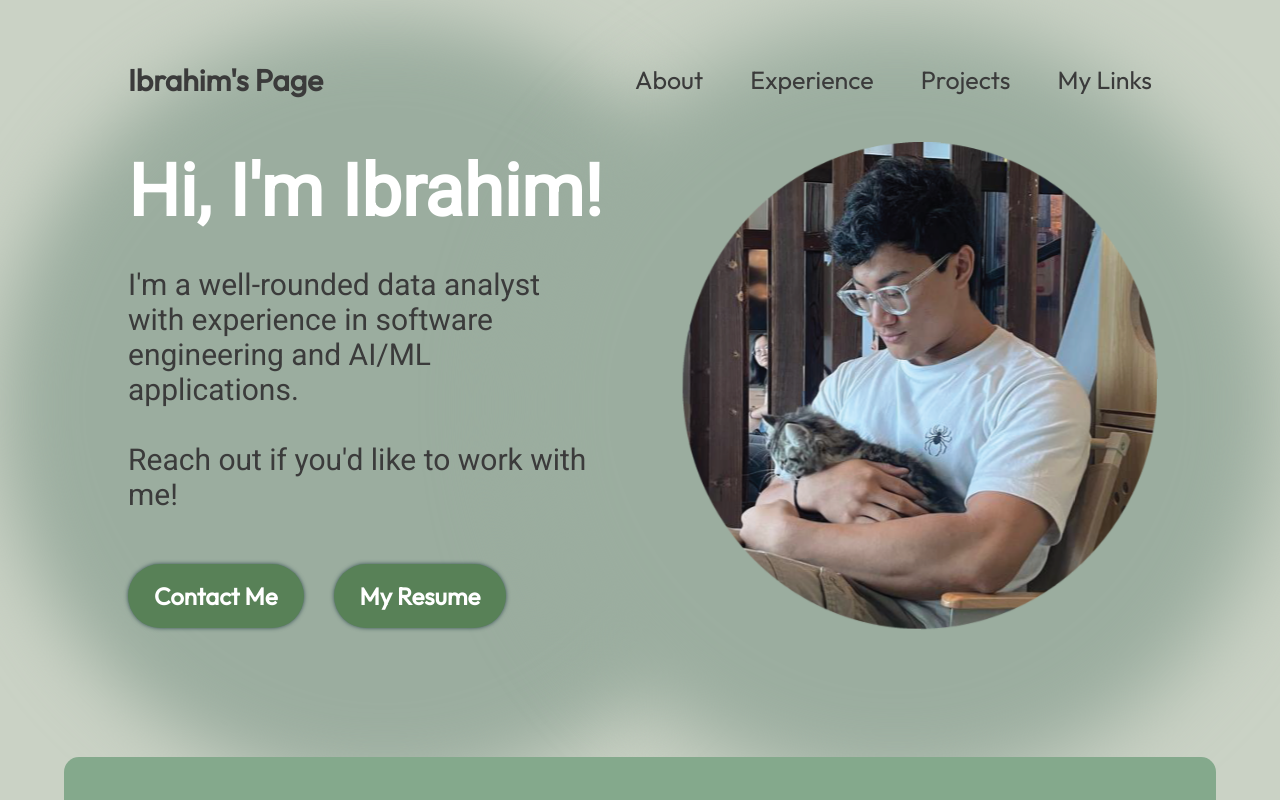
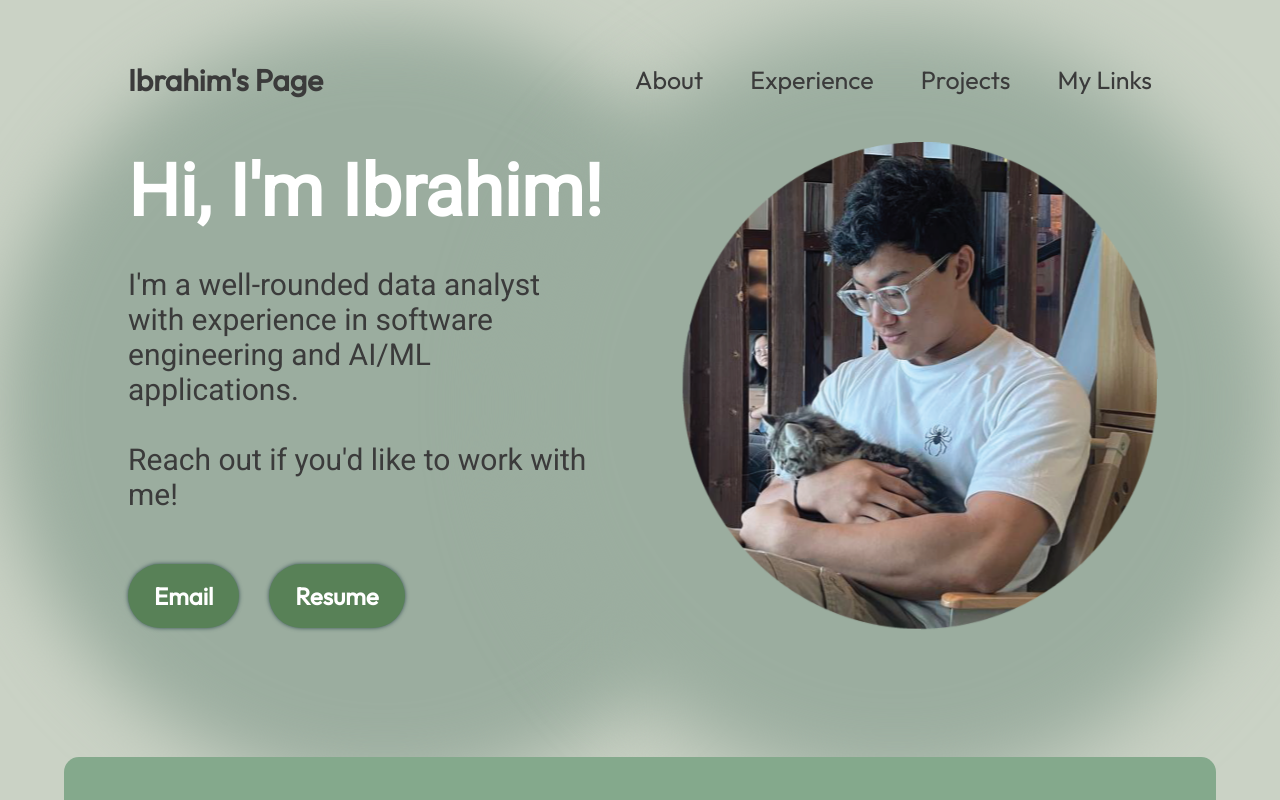
Before and after one commit to ibra2407/portfolio, a React (Vite) app: page / in a window 1280 px wide. Shown: the top 800 px of the page. Built offline with nearby package versions, Linux system fonts and the light colour scheme.

Commit message:
minor edits

```diff
--- a/src/components/About/About.module.css
+++ b/src/components/About/About.module.css
@@ -45,7 +45,7 @@
   list-style: none;
   padding: 15px;
   background-image: linear-gradient(90deg,
-      rgba(165, 215, 232, 0.42) 0%,
+      rgba(165, 232, 188, 0.42) 0%,
       rgba(255, 255, 255, 0) 100%);
   background-size: 0 100%;
   background-repeat: no-repeat;
--- a/src/components/Hero/Hero.jsx
+++ b/src/components/Hero/Hero.jsx
@@ -19,10 +19,10 @@ export const Hero = () => {
         </p>
         <div className={styles.buttonContainer}>
           <a href="mailto:mehloldex@gmail.com" className={styles.contactBtn}>
-            Contact Me
+            Email
           </a>
           <a href="https://docs.google.com/document/d/1t9ZvH4xpYiK55fCqSmDwELYqckL5Gn1m/edit?usp=sharing&ouid=100531114666453739687&rtpof=true&sd=true" className={styles.contactBtn}>
-            My Resume
+            Resume
           </a>
         </div>
       </div>
--- a/src/components/Navbar/Navbar.module.css
+++ b/src/components/Navbar/Navbar.module.css
@@ -65,12 +65,10 @@
     align-items: center;
     gap: 13px;
     border-radius: 10px;
-    background: rgb(25, 55, 109);
-    background: linear-gradient(
-      0deg,
-      rgba(25, 55, 109, 0.2) 0%,
-      rgba(25, 55, 109, 1) 100%
-    );
+    background: #52796f;
+    background: linear-gradient(0deg,
+        #344e4196 0%,
+        #52796f8c 100%);
     padding: 24px 33px;
     box-shadow: 0 0 4px 0 rgba(0, 0, 0, 0.25);
   }
```
Also changed, not shown: 1 other file (tests, documents, lock files or other folders).
